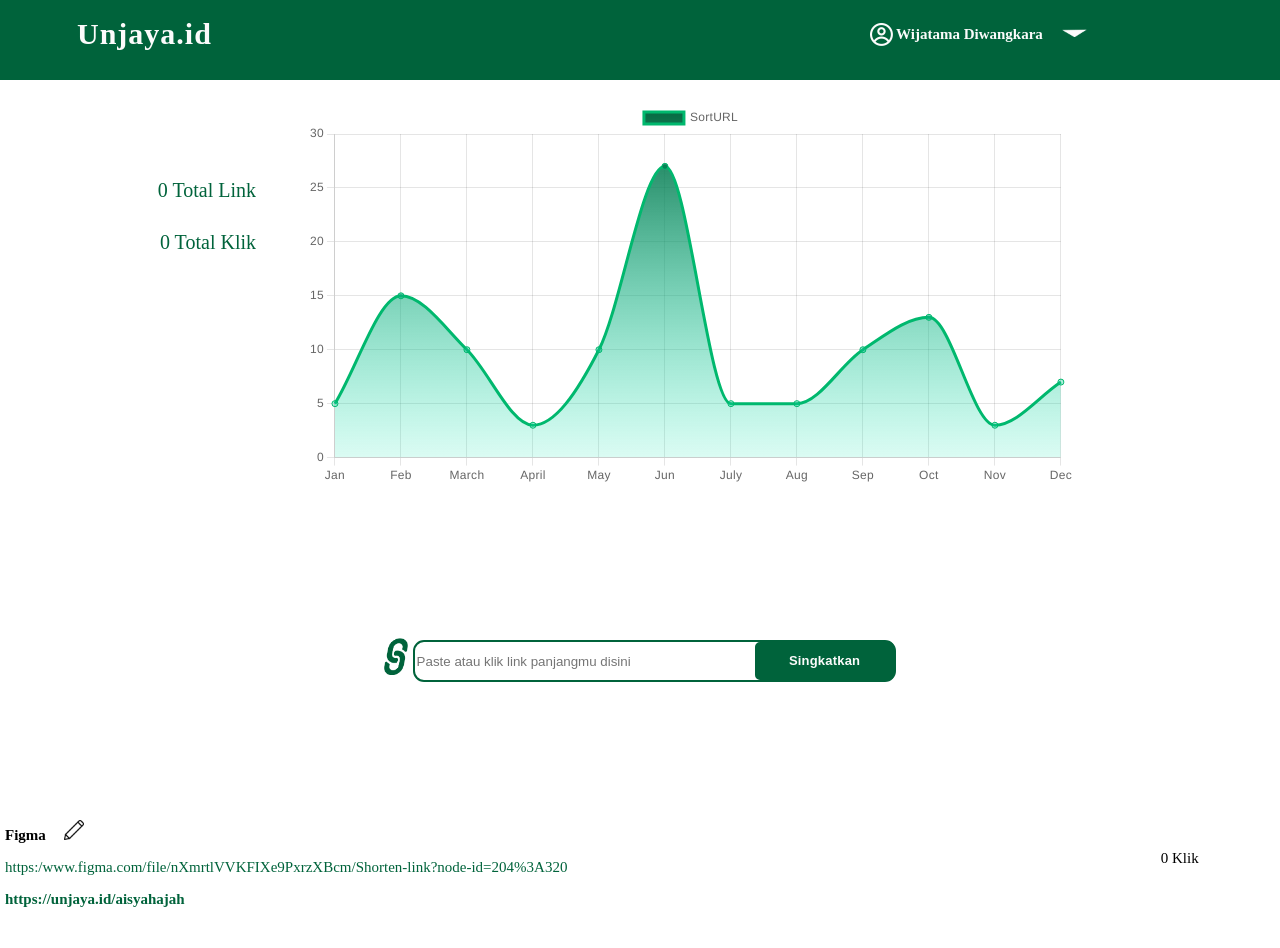
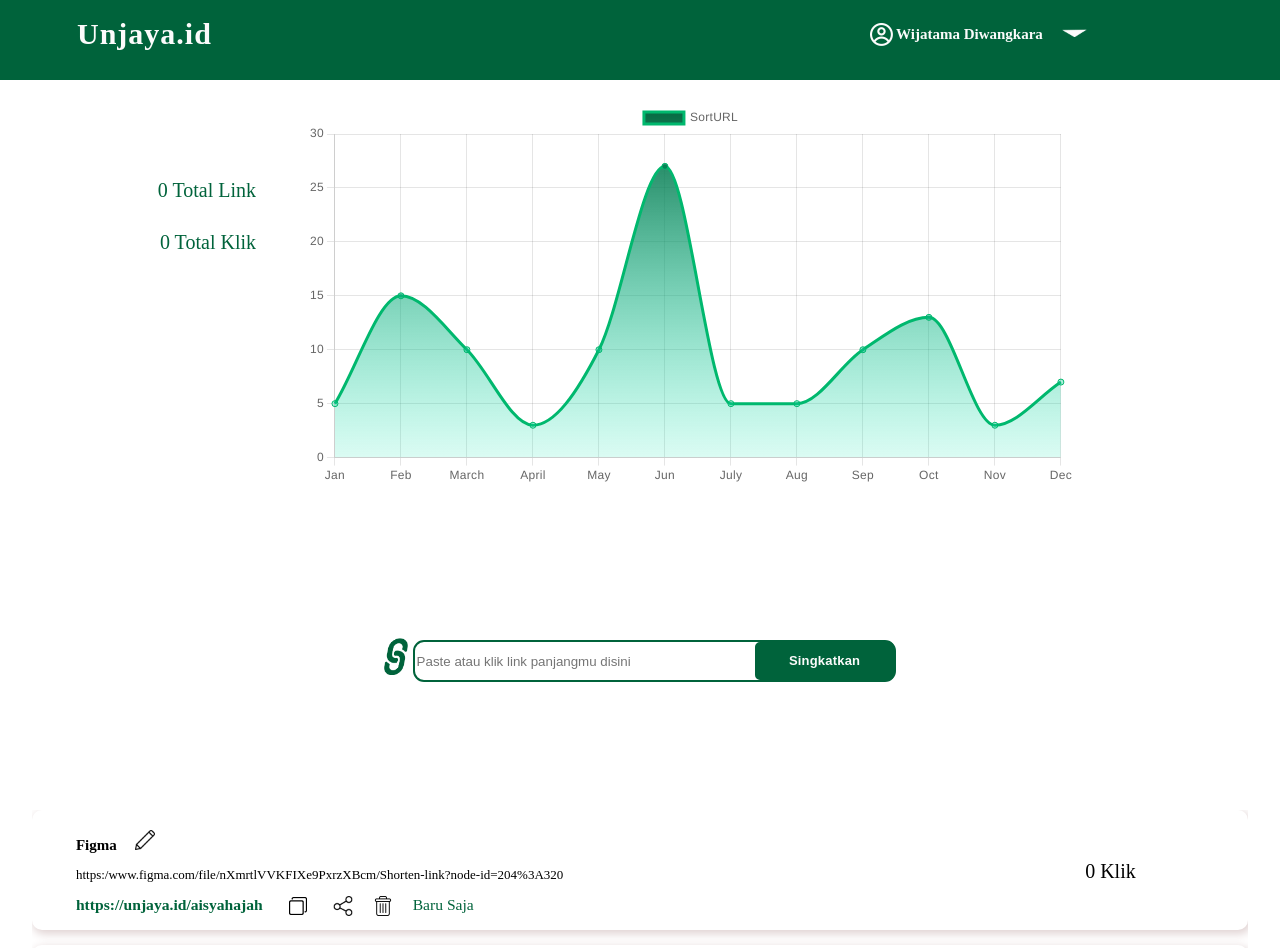
Before and after one commit to SokKanaTorajd/fe-unjaya-short-url, a Next.js app: page /dashboard in a window 1280 px wide. Shown: the top 948 px of the page. Built offline with nearby package versions, Linux system fonts and the light colour scheme.

Commit message:
Update dashboard.css

```diff
--- a/styles/dashboard.css
+++ b/styles/dashboard.css
@@ -219,12 +219,14 @@ line-height: 2rem;
 }
 
 .riwayat {
-width: 100%;
+  width: 95%;
   height: 260px;
   margin-bottom: 10%;
   overflow-y: scroll;
   font-size: 15px;
   cursor:pointer;
+  margin-left: auto;
+  margin-right: auto;
 }
 .riwayat1:hover {
   background-color:#E2FEDB;
@@ -243,11 +245,19 @@ cursor:pointer;
   background-clip: content-box;
 }
 .riwayat>.riwayat1{
-padding: 0 5px;
+  padding-top:10px;
+  padding-bottom:10px;
+  padding-left: 20px;
   display: flex;
-justify-content: space-between;
-border-bottom:1px solid black ;
+  justify-content: space-around;
+  /* border-bottom:1px solid black ; */
   width: 100%;
+}
+.riwayat1{
+  border: none;
+  box-shadow:  2px 3px 10px 1px #e0d2d2;
+  border-radius: 10px;
+  margin-bottom: 15px;
 }
 .riwayat1>.img-fig{
   width: 5%;
@@ -256,7 +266,10 @@ margin-right: 20px;
   text-align: end;
 }
 .ket-riwayat{
-width: 65%;
+  width: 75%;
+  color: black;
+  font-size:small ;
+
 }
 .ket-riwayat h1{
   font-size: 15px;
@@ -264,13 +277,32 @@ color: black;
 }
 h1 span{
   padding-left: 18px;
+  color: black;
 }
-.option-click, .just-now{
+.ket-riwayat>.link-hasil{
+  display: grid;
+  float: left;
+  padding-bottom:auto;
+}
+.link-hasil{
+  margin: 0 0px;
+  display: grid;
+  grid-auto-flow: column;
+  grid-column-gap: 20px;
+  color:var(--green-color);
+  font-size:larger;
+  font-weight: 20px;
+}
+.option-click{
   width: 15%;
   color: black;
-font-size: 15px;
+  font-size: 20px;
   margin-top: 40px;
   text-align: center;
+  margin-right: 2%;
+}
+.just-now{
+  display:block;
 }
 .riwayat>.option{
 background-color: #E2FEDB;
@@ -281,11 +313,11 @@ width: 30%;
 display: flex;
 justify-content:space-around;
 }
+
 .btn-icon-clipboard{
   background:transparent;
   cursor: pointer;
   border:none;
-  margin-top: 100%;
 }
 .textcopy{
   font-size: 12px;
```
Lines whose indentation alone changed are shown as unchanged.
